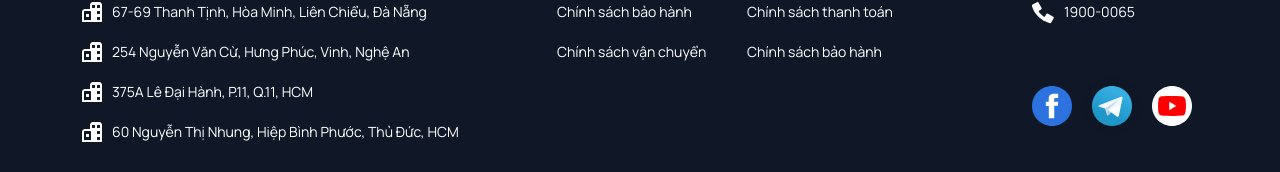
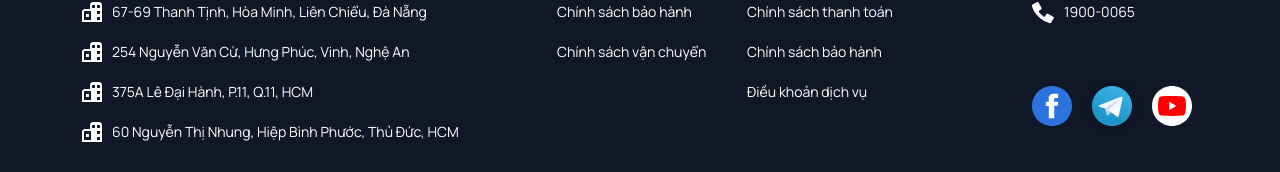
Before and after one commit to HongDang94/luxsport-version, a plain HTML site: page index.html in a window 1280 px wide. Shown: the part 3827-3999 px from the top of the page. Drawn offline with nearby package versions, Linux system fonts and the light colour scheme.

Commit message:
Update index.html

```diff
--- a/index.html
+++ b/index.html
@@ -1062,6 +1062,7 @@
               </li>
               <li><a href="#." target="_blank">Chính sách thanh toán</a></li>
               <li><a href="#." target="_blank">Chính sách bảo hành</a></li>
+              <li><a href="#." target="_blank">Điều khoản dịch vụ</a></li>
             </ul>
           </div>
 
```
